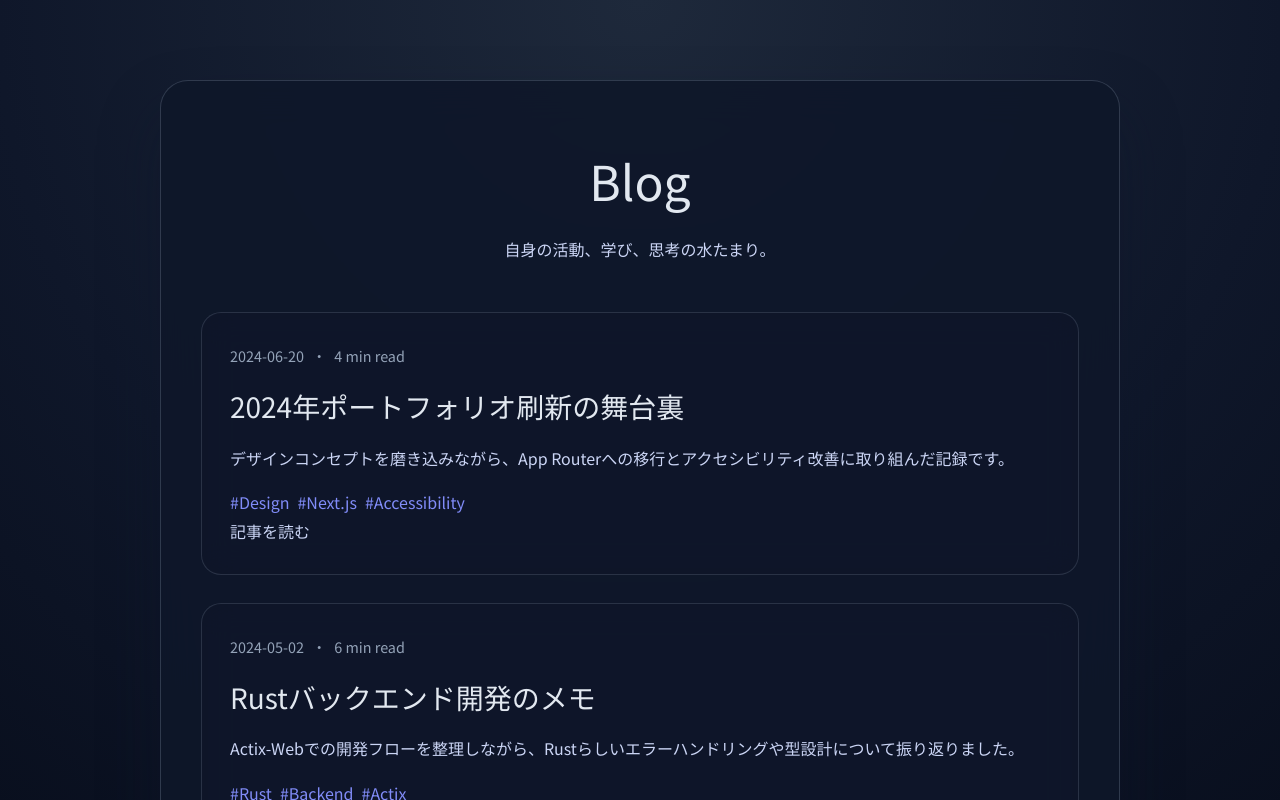
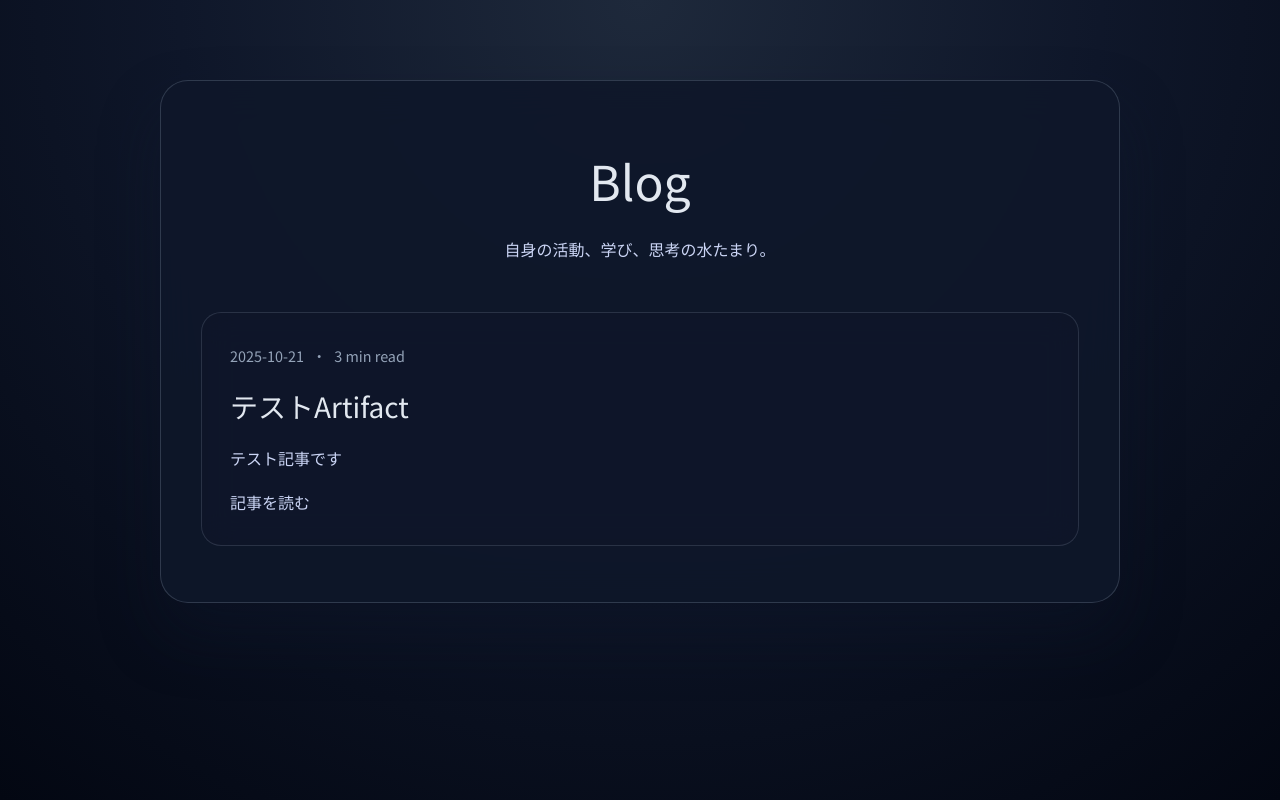
Before and after one commit to sou31415/sou31415.github.io, a Next.js app: page /blog in a window 1280 px wide. Shown: the top 800 px of the page. Built offline with nearby package versions, Linux system fonts and the light colour scheme.

Commit message:
blog modified

```diff
--- a/app/blog/(posts)/portfolio-refresh-2024/[id].tsx
+++ /dev/null
@@ -1,33 +0,0 @@
-import type { Metadata } from "next";
-import { BlogPostArticle } from "../../_components/BlogPostArticle";
-import type { BlogPost } from "../../posts";
-
-export const post: BlogPost = {
-  slug: "portfolio-refresh-2024",
-  title: "2024年ポートフォリオ刷新の舞台裏",
-  description:
-    "デザインコンセプトを磨き込みながら、App Routerへの移行とアクセシビリティ改善に取り組んだ記録です。",
-  date: "2024-06-20",
-  readingTime: "4 min read",
-  tags: ["Design", "Next.js", "Accessibility"],
-  body: [
-    "今年のポートフォリオでは、静的なページ群からApp Routerを使った構造へ移行しました。ヘッダーやコンポーネントを分解し、ルーティングを明確化することで、コンテンツ追加のスピードが劇的に向上しました。",
-    "特に意識したのは視認性とキーボード操作のしやすさです。ナビゲーションのラベルを改善し、ARIA属性を活用したことで、読み上げソフトでも迷わず移動できるようになりました。",
-    "この刷新を通じて、デザイナーとエンジニアの観点を往復するプロセスの大切さを再確認しました。細部までこだわることで、体験のクオリティは確実に向上します。"
-  ]
-};
-
-export const metadata: Metadata = {
-  title: post.title,
-  description: post.description,
-  openGraph: {
-    title: post.title,
-    description: post.description,
-    type: "article",
-    publishedTime: post.date
-  }
-};
-
-export default function PortfolioRefresh2024Page() {
-  return <BlogPostArticle post={post} />;
-}
--- a/app/blog/(posts)/rust-backend-memo/[id].tsx
+++ /dev/null
@@ -1,33 +0,0 @@
-import type { Metadata } from "next";
-import { BlogPostArticle } from "../../_components/BlogPostArticle";
-import type { BlogPost } from "../../posts";
-
-export const post: BlogPost = {
-  slug: "rust-backend-memo",
-  title: "Rustバックエンド開発のメモ",
-  description:
-    "Actix-Webでの開発フローを整理しながら、Rustらしいエラーハンドリングや型設計について振り返りました。",
-  date: "2024-05-02",
-  readingTime: "6 min read",
-  tags: ["Rust", "Backend", "Actix"],
-  body: [
-    "RustでAPIサーバーを実装すると、型安全なハンドラーと落ち着いたパフォーマンスが得られます。特にActix-Webのextractorは便利で、リクエスト検証のコード量をかなり削減できます。",
-    "一方で、エラーハンドリングの分岐が増えると読みづらさが出てきます。Result型をうまく活用し、contextを加えながらanyhowでまとめる手法が現場でも好評でした。",
-    "今回のプロジェクトでは、OpenAPIドキュメントの自動生成も導入しました。テストとドキュメントの同期が取りやすくなり、フロントとの調整がスムーズになった点が大きな収穫です。"
-  ]
-};
-
-export const metadata: Metadata = {
-  title: post.title,
-  description: post.description,
-  openGraph: {
-    title: post.title,
-    description: post.description,
-    type: "article",
-    publishedTime: post.date
-  }
-};
-
-export default function RustBackendMemoPage() {
-  return <BlogPostArticle post={post} />;
-}
--- a/app/blog/(posts)/rust-backend-memo/page.tsx
+++ /dev/null
@@ -1,2 +0,0 @@
-export { metadata, post } from "./[id]";
-export { default } from "./[id]";
--- a/app/blog/(posts)/study-note-growth-mindset/[id].tsx
+++ /dev/null
@@ -1,33 +0,0 @@
-import type { Metadata } from "next";
-import { BlogPostArticle } from "../../_components/BlogPostArticle";
-import type { BlogPost } from "../../posts";
-
-export const post: BlogPost = {
-  slug: "study-note-growth-mindset",
-  title: "学び続けるためのマインドセット",
-  description:
-    "技術的な挑戦を継続するために意識している、日々の習慣や学習サイクルの作り方を紹介します。",
-  date: "2024-03-18",
-  readingTime: "3 min read",
-  tags: ["Learning", "Mindset"],
-  body: [
-    "技術領域は日々アップデートされるため、キャッチアップのリズムを作ることが欠かせません。私は毎朝30分のインプットタイムを確保し、論文やRFCを読むようにしています。",
-    "インプットだけで終わらせず、必ず小さなアウトプットにつなげるのがコツです。週末には学んだ内容をまとめ、翌週のタスクに反映させています。",
-    "また、学習ログをNotionで管理し、振り返りのサイクルを回すことで、モチベーションを維持しています。継続の鍵は、自分に合ったリズムを早く見つけることに尽きます。"
-  ]
-};
-
-export const metadata: Metadata = {
-  title: post.title,
-  description: post.description,
-  openGraph: {
-    title: post.title,
-    description: post.description,
-    type: "article",
-    publishedTime: post.date
-  }
-};
-
-export default function StudyNoteGrowthMindsetPage() {
-  return <BlogPostArticle post={post} />;
-}
--- a/app/blog/(posts)/study-note-growth-mindset/page.tsx
+++ /dev/null
@@ -1,2 +0,0 @@
-export { metadata, post } from "./[id]";
-export { default } from "./[id]";
--- /dev/null
+++ b/app/blog/(posts)/test/[id].tsx
@@ -0,0 +1,32 @@
+import type { Metadata } from "next";
+import { BlogPostArticle } from "../../_components/BlogPostArticle";
+import type { BlogPost } from "../../posts";
+
+export const post: BlogPost = {
+  slug: "test",
+  title: "テストArtifact",
+  description:
+    "テスト記事です",
+  date: "2025-10-21",
+  readingTime: "3 min read",
+  tags: [],
+  body: [
+    "これはテスト用の文章です",
+    "改行が正しくされていることを確認します"
+  ]
+};
+
+export const metadata: Metadata = {
+  title: post.title,
+  description: post.description,
+  openGraph: {
+    title: post.title,
+    description: post.description,
+    type: "article",
+    publishedTime: post.date
+  }
+};
+
+export default function StudyNoteGrowthMindsetPage() {
+  return <BlogPostArticle post={post} />;
+}
```
Also changed, not shown: app/blog/posts.ts (+2 -6 lines), app/blog/(posts)/test/page.tsx (renamed from app/blog/(posts)/portfolio-refresh-2024/page.tsx).
